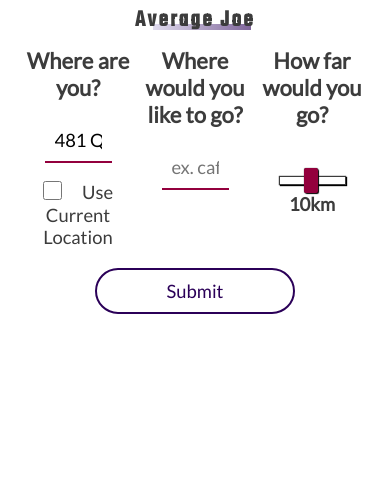
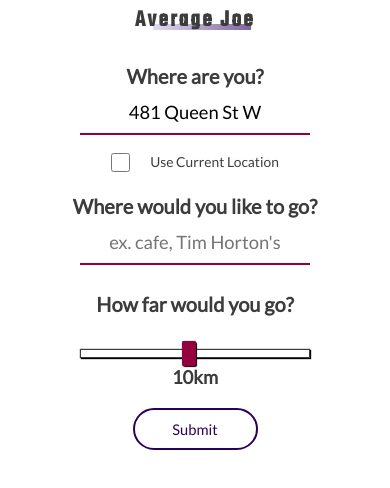
Before and after one commit to teamaveragejoe/average-joe, a React (Create React App) app: page / in a window 390 px wide. Shown: the top 488 px of the page. Built offline with nearby package versions, Linux system fonts and the light colour scheme.

Commit message:
updated responsive styles

```diff
--- a/src/App.css
+++ b/src/App.css
@@ -240,10 +240,6 @@ button {
   background: white;
 }
 
-/* .form-container {
-  width: 90%;
-  margin: 0 auto;
-} */
 
 .form-inputs {
   display: flex;
@@ -290,14 +286,6 @@ input[type=text] {
   /* width: calc(100% - 60px); */
 }
 
-/* input:hover,
-input:focus,
-input:active {
-  border: none;
-  border-bottom: #93003d solid 2px;
-  padding-bottom: 10px;
-} */
-
 .form-button {
   margin: 0 auto;
 }
@@ -338,53 +326,6 @@ input:active {
   padding-bottom: 5px;
 }
 
-/* .check-contain {
-  position: relative;
-}
-
-.checkbox-container input {
-  position: absolute;
-  opacity: 0;
-  cursor: pointer;
-  height: 25px;
-  width: 25px;
-  border: 1px solid black;
-}
-
-.checkmark {
-  position: absolute;
-  top: 0;
-  left: 0;
-  height: 25px;
-  width: 25px;
-  background-color: grey;
-}
-
-.container input:checked ~ .checkmark {
-  background-color: #2196F3;
-} */
-
-/* .checkmark:after {
-  content: "";
-  position: absolute;
-  display: none;
-}
-
-.checkbox-container input:checked ~ .checkmark:after {
-  display: block;
-}
-
-.checkbox-container .checkmark:after {
-  left: 9px;
-  top: 5px;
-  width: 5px;
-  height: 10px;
-  border: solid white;
-  border-width: 0 3px 3px 0;
-  -webkit-transform: rotate(45deg);
-  -ms-transform: rotate(45deg);
-  transform: rotate(45deg);
-} */
 
 /* SLIDER STYLING */
 
@@ -492,14 +433,15 @@ input[type=range]:focus::-ms-fill-upper {
 
 .content-container {
   display: flex;
-  height: 65vh;
   margin-bottom: 50px;
-  /* border: 2px solid #2b0058; */
+  justify-content: center;
 }
 
 .map-and-locations {
   display: flex;
-  width: 70%;
+  width: 95%;
+  justify-content: space-between;
+  height: 70vh;
 }
 
 .location-list {
@@ -510,6 +452,8 @@ input[type=range]:focus::-ms-fill-upper {
 
 .location-list button {
   padding: 10px;
+  border-top: 1px solid #bbbbbb;
+  border-bottom: 1px solid #bbbbbb;
 }
 
 .highlighted-button {
@@ -518,6 +462,8 @@ input[type=range]:focus::-ms-fill-upper {
 
 .map-markers {
   display: relative;
+  display: flex;
+  justify-content: center;
 }
 
 .loading-popup {
@@ -537,7 +483,6 @@ input[type=range]:focus::-ms-fill-upper {
 /* WRITTEN DIRECTIONS */
 
 .directions-list {
-  width: 30%;
   overflow-y: scroll;
   overflow-x: hidden;
 }
@@ -549,3 +494,83 @@ input[type=range]:focus::-ms-fill-upper {
 .directions-list li {
   margin: 10px 0;
 }
+
+
+@media (max-width: 1204px) {
+
+  .content-container {
+    flex-direction: column;
+  }
+
+  .map-and-locations {
+    width: 100%;
+  }
+
+  .directions-list {
+    text-align: center;
+  }
+
+}
+
+@media (max-width: 1000px) {
+  h2 {
+    font-size: 18px;
+  }
+
+  button h4 {
+    font-size: 0.9rem;
+  }
+  button p {
+    font-size: 0.8rem;
+  }
+
+  .check-label {
+    font-size: 0.75rem;
+  }
+
+  .form-container button {
+    font-size: 0.8rem;
+    width: 125px;
+  }
+
+  .location-list {
+    width: 30%;
+    height: 82%;
+    margin-top: 8%;
+  }
+}
+
+@media (max-width: 750px) {
+
+  .form-inputs {
+    flex-direction: column;
+    align-items: center;
+  }
+
+  .input-group {
+    width: 80%;
+    padding-top: 5%;
+  }
+
+  h2 {
+    font-size: 20px;
+    margin-bottom: 1%;
+  }
+
+  .map-and-locations {
+    flex-direction: column;
+    height: 120vh;
+  }
+
+  .location-list {
+    width: 100%;
+    margin: 0 0 5%;
+  }
+
+  .map-markers {
+    width: 100%;
+  }
+
+
+
+}
--- a/src/App.js
+++ b/src/App.js
@@ -8,12 +8,12 @@ import GeolocationLoading from './GeolocationLoading'
 import './App.css'
 
 class App extends Component {
-  constructor() {
+  constructor () {
     super()
 
-    this.key = 'oi8gGoB5ItjqriYYUPxcSa8aTVFAMla5';
-    this.displayNone = {display: 'none'};
-    this.displayBlock = {display: 'block'};
+    this.key = 'u1dw2yO1uotU0TFFZdonF5x98157c84N'
+    this.displayNone = { display: 'none' }
+    this.displayBlock = { display: 'block' }
 
     // set initial location (blank)
     this.state = {
@@ -30,6 +30,8 @@ class App extends Component {
       areSearchResultsEmpty: false,
       mapLoadingStyle: this.displayNone,
       geolocationLoadingStyle: this.displayNone,
+      showInfo: false,
+      showDirections: false
     }
   }
 
@@ -38,8 +40,8 @@ class App extends Component {
     this.setState({
       [e.target.name]: e.target.value
     })
-    if (e.target.name === "range" && this.state.base && this.state.searchTerm) {
-      this.search();
+    if (e.target.name === 'range' && this.state.base && this.state.searchTerm) {
+      this.search()
     }
   }
 
@@ -73,10 +75,10 @@ class App extends Component {
     return this.state.searchResults
       .reduce((result, current, index) => {
         if (this.state.highlightedLocations.includes(index)) {
-          console.log(index);
-          return result + current.address + '|flag-FFD700-so so||';
+          console.log(index)
+          return result + current.address + '|flag-FFD700-so so||'
         } else {
-          return result + current.address + '||';
+          return result + current.address + '||'
         }
       }, '')
       .replace('#', ' ')
@@ -86,7 +88,7 @@ class App extends Component {
   getCurrentLocation = () => {
     this.setState({
       usingCurrent: !this.state.usingCurrent
-    });
+    })
 
     if (navigator.geolocation) {
       navigator.geolocation.getCurrentPosition(position => {
@@ -110,7 +112,8 @@ class App extends Component {
   setDestination = address => {
     this.setState(
       {
-        destination: address
+        destination: address,
+        showDirections: true
       },
       () => {
         this.getRouteMapImage()
@@ -144,8 +147,7 @@ class App extends Component {
   // Given a string in the form of 'lat,lng' representing a lat and lng, covert it to
   // an address and store it in base
   reverseGeo = async location => {
-
-    //When attempting to find address automatically using browser geolocation, display loading popup
+    // When attempting to find address automatically using browser geolocation, display loading popup
     this.setState({
       geolocationLoadingStyle: this.displayBlock
     })
@@ -174,11 +176,11 @@ class App extends Component {
   // marking said results
   search = async e => {
     if (e) {
-      e.preventDefault();
+      e.preventDefault()
     }
 
     this.setState({
-      directions: [],
+      directions: []
     })
 
     try {
@@ -208,12 +210,12 @@ class App extends Component {
         }
       })
 
-      //Do a check to see if any results are found, and if so, set a search results empty flag.
-      if (results.length === 0){
+      // Do a check to see if any results are found, and if so, set a search results empty flag.
+      if (results.length === 0) {
         this.setState({
           areSearchResultsEmpty: true
         })
-      } else{
+      } else {
         this.setState({
           areSearchResultsEmpty: false
         })
@@ -230,19 +232,19 @@ class App extends Component {
 
       this.setState({
         searchResults: results,
-        highlightedLocations: highlightedLocations
+        highlightedLocations: highlightedLocations,
+        showInfo: true
       })
 
       this.getLocationsMapImage()
     } catch (err) {
-      alert('Cannot perform search. An error has occured.');
+      alert('Cannot perform search. An error has occured.')
     }
   }
 
   // get and set the locations map image url
   getLocationsMapImage = async () => {
-
-    //Set the map loading div to show up
+    // Set the map loading div to show up
     this.setState({
       mapLoadingStyle: this.displayBlock
     })
@@ -263,17 +265,17 @@ class App extends Component {
       })
       this.setState({
         mapImageURL: URL.createObjectURL(data.data),
-        //hide the map loading div once the API request goes through
+        // hide the map loading div once the API request goes through
         mapLoadingStyle: this.displayNone
       })
     } catch (err) {
-      alert('Cannot generate locations map.');
+      alert('Cannot generate locations map.')
     }
   }
 
   // get and set the route map image url
   getRouteMapImage = async () => {
-    //Set the map loading div to show up
+    // Set the map loading div to show up
     this.setState({
       mapLoadingStyle: {
         display: 'block'
@@ -294,7 +296,7 @@ class App extends Component {
       })
       this.setState({
         mapImageURL: URL.createObjectURL(data.data),
-        //hide the map loading div once the API request goes through
+        // hide the map loading div once the API request goes through
         mapLoadingStyle: {
           display: 'none'
         }
@@ -304,30 +306,32 @@ class App extends Component {
     }
   }
 
-  componentDidUpdate() {
-
+  componentDidUpdate () {
     // Do the below as long as the search results aren't zero.
     if (this.state.searchResults.length > 0) {
+      // Find which button is highlighted for the most 'average' location, aka the middle of the list
+      let highlightButtonElement = document.getElementById(
+        'button-highlight-id'
+      )
 
-      //Find which button is highlighted for the most 'average' location, aka the middle of the list
-      let highlightButtonElement = document.getElementById("button-highlight-id");
+      // Since the highlighted button is scrolled just past the top of the div, subtract the button height times 4 (seemed like a good value when tested) to push the scroll back to where we can see the highlighted buttons
+      let topOffset =
+        highlightButtonElement.offsetTop -
+        highlightButtonElement.offsetHeight * 4
 
-      //Since the highlighted button is scrolled just past the top of the div, subtract the button height times 4 (seemed like a good value when tested) to push the scroll back to where we can see the highlighted buttons
-      let topOffset = highlightButtonElement.offsetTop - highlightButtonElement.offsetHeight * 4;
-
-      //set the scroll of the location list div to the above values.
-      document.getElementById("location-list-id").scrollTop = topOffset;
+      // set the scroll of the location list div to the above values.
+      document.getElementById('location-list-id').scrollTop = topOffset
     }
   }
 
-  render() {
+  render () {
     return (
       <div className='wrapper'>
         <div className='App'>
           <header>
             <h1>Average Joe</h1>
           </header>
-
+          <div className='form-contact-contain'>
             <div className='form-container'>
               <Form
                 search={this.search}
@@ -340,7 +344,7 @@ class App extends Component {
               />
               <GeolocationLoading style={this.state.geolocationLoadingStyle} />
             </div>
-
+            {this.state.showInfo ? (
               <div className='content-container'>
                 <div className='map-and-locations'>
                   <Locations
@@ -350,13 +354,21 @@ class App extends Component {
                     areSearchResultsEmpty={this.state.areSearchResultsEmpty}
                   />
 
-              <Map url={this.state.mapImageURL} style={this.state.mapLoadingStyle}/>
+                  <Map
+                    url={this.state.mapImageURL}
+                    style={this.state.mapLoadingStyle}
+                  />
                 </div>
 
-            {this.state.directions.length > 0 ?
+                <div className='direction-container'>
+                  {this.state.showDirections ? (
+                    this.state.directions.length > 0 ? (
                       <Directions directions={this.state.directions} />
-            : null
-            }
+                    ) : null
+                  ) : null}
+                </div>
+              </div>
+            ) : null}
           </div>
         </div>
       </div>
```
Also changed, not shown: src/Locations.js (+10 -7 lines). Lines whose indentation alone changed are shown as unchanged.
